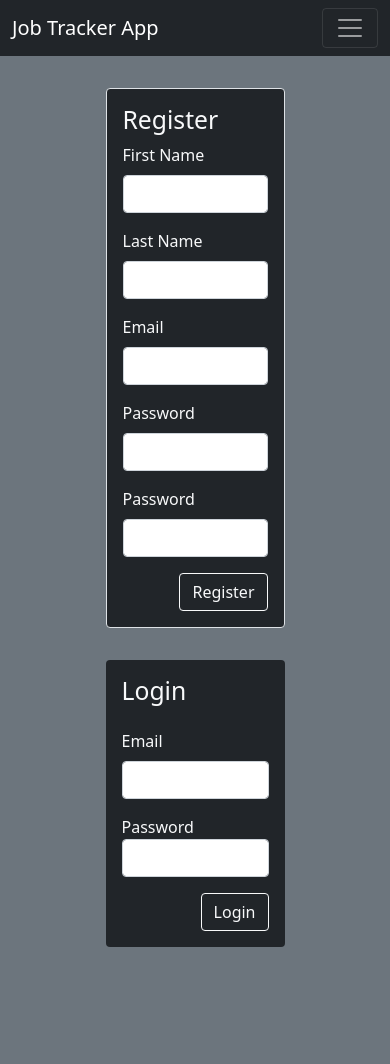
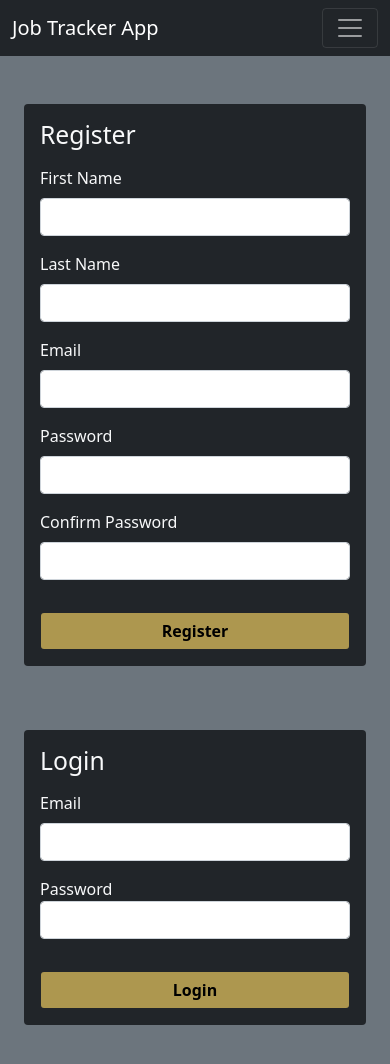
Before and after one commit to ctmckeel93/job-tracker-application, a Next.js app: page / in a window 390 px wide. Shown: the top 1064 px of the page. Before the commit the page ends 963 px from the top, so only its background shows below. Built offline with nearby package versions, Linux system fonts and the light colour scheme.

Commit message:
adjusted some styling with the registration and login page, allowing for momre responsivness based on screen size change such as mobile and desktop views. Additionally, started working with collor pallet and overall design of the page.

```diff
--- a/package.json
+++ b/package.json
@@ -23,12 +23,13 @@
     "@types/node": "^20",
     "@types/react": "^18",
     "@types/react-dom": "^18",
+    "autoprefixer": "^10.4.19",
     "eslint": "^8",
     "eslint-config-next": "14.2.3",
     "js-cookie": "^3.0.5",
     "next-cookies": "^2.0.3",
-    "postcss": "^8",
-    "tailwindcss": "^3.4.1",
+    "postcss": "^8.4.38",
+    "tailwindcss": "^3.4.3",
     "typescript": "^5"
   }
 }
--- a/src/app/page.tsx
+++ b/src/app/page.tsx
@@ -5,7 +5,6 @@ import axios from "axios";
 import { API_URL } from "../constants";
 import { useRouter } from "next/navigation";
 import cookies from "js-cookie";
-// import {cookies} from 'next/headers';
 
 export default function Home() {
   const router = useRouter();
@@ -44,10 +43,7 @@ export default function Home() {
         router.push("dashboard");
       })
       .catch((err) =>
-                console.log(
-                    "Something went wrong adding user to database:",
-                    err
-                )
+        console.log("Something went wrong adding user to database:", err)
       );
   };
 
@@ -57,30 +53,16 @@ export default function Home() {
 
     handleFrontendValidations(inputName, inputValue);
 
-      // if (inputName === "last_name" && inputValue.length < 3 && inputValue.length !== 0) {
-      //   setRegistrationErrors({
-      //     ...registrationErrors,
-      //     last_name: "Last name must have at least 3 characters"
-      //   })
-      // } else {
-      //   setRegistrationErrors({
-      //     ...registrationErrors,
-      //     last_name: ""
-      //   })
-      // }
-
     setUser({ ...user, [inputName]: inputValue });
-
-
   };
 
-    const handleFrontendValidations = (inputName:string, inputValue:any) => {
+  const handleFrontendValidations = (inputName: string, inputValue: any) => {
     if (inputName === "first_name") {
       if (inputValue.length < 3 && inputValue.length !== 0) {
-          console.log("Typing in first name input")
+        console.log("Typing in first name input");
         setRegistrationErrors({
           ...registrationErrors,
-              first_name: "First name must have at least 3 characters"
+          first_name: "First name must have at least 3 characters",
         });
       } else {
         setRegistrationErrors({ ...registrationErrors, first_name: "" });
@@ -91,16 +73,13 @@ export default function Home() {
       if (inputValue.length < 3 && inputValue.length !== 0) {
         setRegistrationErrors({
           ...registrationErrors,
-              last_name: "Last name must have at least 3 characters"
+          last_name: "Last name must have at least 3 characters",
         });
       } else {
         setRegistrationErrors({ ...registrationErrors, last_name: "" });
       }
     }
-
-
-    }
-
+  };
 
   const handleLogin = (e: SyntheticEvent) => {
     e.preventDefault();
@@ -121,12 +100,25 @@ export default function Home() {
 
   return (
     <>
-            <div className="container d-flex flex-column align-items-center gap-3 p-3">
+      <div className="container d-flex flex-column align-items-center gap-3 p-4">
+        <style jsx>{`
+          .responsive-form {
+            width: 100%;
+            max-width: 50%;
+          }
+          @media only screen and (max-width: 768px) {
+            .responsive-form {
+              max-width: 100%;
+            }
+          }
+        `}</style>
         <form
           onSubmit={handleRegistration}
-                    className="flex flex-column  p-3 border rounded w-50 bg-dark text-light m-3"
+          // style={{ outline: '2px solid #AD974F' }}
+
+          className={`responsive-form flex flex-column p-3  rounded lg:w-75 md:w-50 sm:w-100 bg-dark text-light m-4`}
         >
-                    <h2>Register</h2>
+          <h2 className="mb-3">Register</h2>
           <div className="mb-3">
             <label className="form-label" htmlFor="first_name">
               First Name
@@ -138,9 +130,7 @@ export default function Home() {
               name="first_name"
               onChange={handleRegistrationInput}
             />
-                        <p className="text-danger">
-                            {registrationErrors.first_name}
-                        </p>
+            <p className="text-danger">{registrationErrors.first_name}</p>
           </div>
           <div className="mb-3">
             <label className="form-label" htmlFor="last_name">
@@ -180,11 +170,8 @@ export default function Home() {
             />
           </div>
           <div className="mb-3">
-                        <label
-                            className="form-label"
-                            htmlFor="confirm-password"
-                        >
-                            Password
+            <label className="form-label" htmlFor="confirm-password">
+              Confirm Password
             </label>
             <input
               className="form-control"
@@ -194,8 +181,8 @@ export default function Home() {
               onChange={handleRegistrationInput}
             />
           </div>
-                    <div className="form-group d-flex justify-content-end">
-                        <button className="btn btn-dark btn-outline-light">
+          <div className="form-group">
+          <button style={{ backgroundColor: '#AD974F' , color: 'black', fontWeight: '600'}} className=" form-control mt-3 btn  w-100">
               Register
             </button>
           </div>
@@ -203,7 +190,9 @@ export default function Home() {
 
         <form
           onSubmit={handleLogin}
-                    className="d-flex flex-column bg-dark w-50 p-3 text-light rounded"
+          // style={{ outline: '2px solid #AD974F' }}
+          className={`responsive-form flex flex-column p-3  rounded lg:w-75 md:w-50 sm:w-100 bg-dark text-light m-4`}
+
         >
           <h2>Login</h2>
           <p className="text-danger">{loginError}</p>
@@ -216,9 +205,7 @@ export default function Home() {
               id="login-email"
               name="login-email"
               type="text"
-                            onChange={(e) =>
-                                setLogin({ ...login, email: e.target.value })
-                            }
+              onChange={(e) => setLogin({ ...login, email: e.target.value })}
             />
           </div>
           <div className="form-group flex gap-2 mb-3">
@@ -228,13 +215,11 @@ export default function Home() {
               type="password"
               id="login-password"
               name="login-password"
-                            onChange={(e) =>
-                                setLogin({ ...login, password: e.target.value })
-                            }
+              onChange={(e) => setLogin({ ...login, password: e.target.value })}
             />
           </div>
-                    <div className="form-group d-flex justify-content-end">
-                        <button className="btn btn-dark btn-outline-light">
+          <div className="form-group">
+            <button style={{ backgroundColor: '#AD974F' , color: 'black', fontWeight: '600'}} className=" form-control mt-3 btn w-100">
               Login
             </button>
           </div>
--- a/tailwind.config.ts
+++ b/tailwind.config.ts
@@ -8,10 +8,14 @@ const config: Config = {
   ],
   theme: {
     extend: {
+      colors: {
+        'custom-yellow': '#AD974F',
+      },
       backgroundImage: {
         "gradient-radial": "radial-gradient(var(--tw-gradient-stops))",
         "gradient-conic":
           "conic-gradient(from 180deg at 50% 50%, var(--tw-gradient-stops))",
+
       },
     },
   },
```
Also changed, not shown: 1 other file (tests, documents, lock files or other folders). Lines whose indentation alone changed are shown as unchanged.
